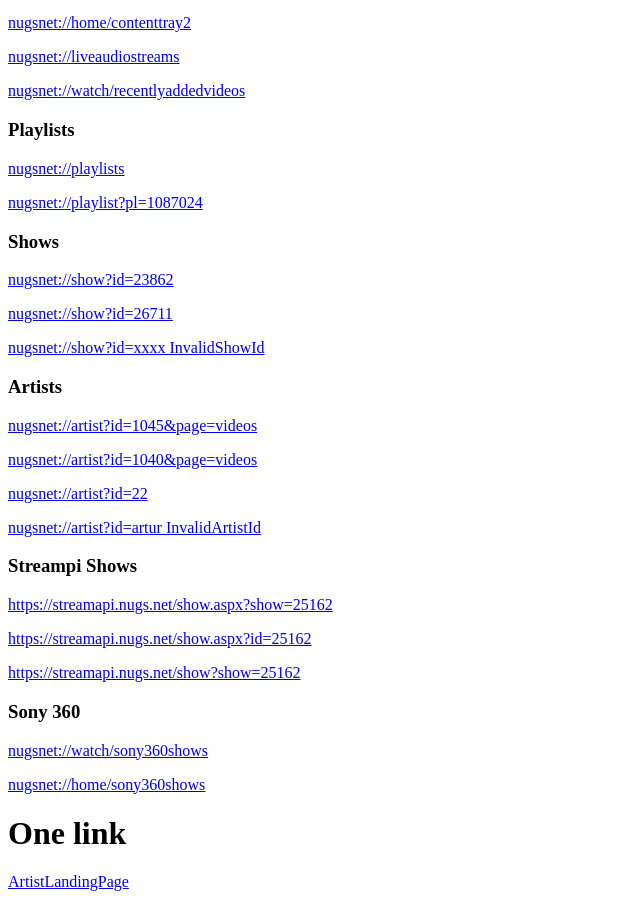
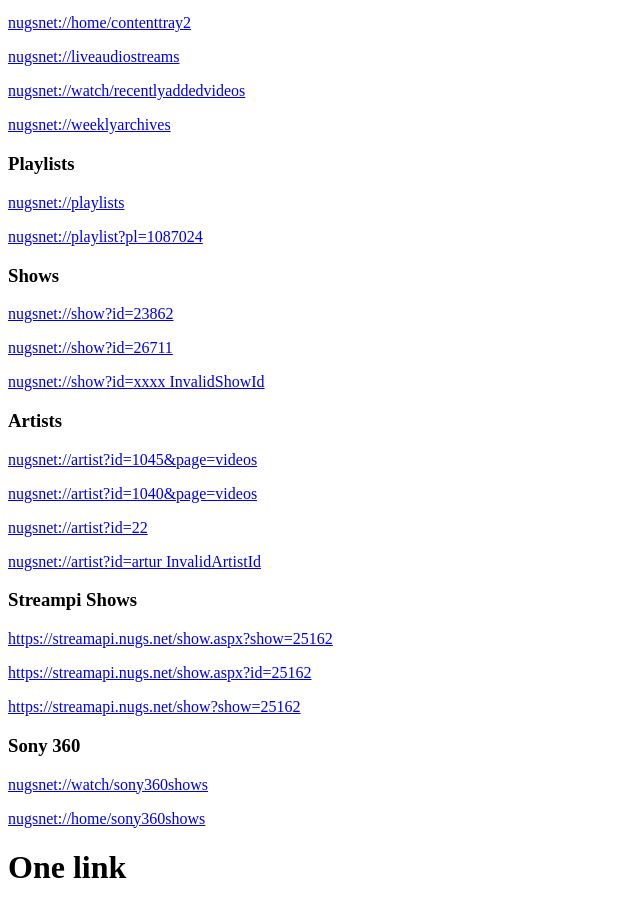
Before and after one commit to igor-kara/deeplinks, a plain HTML site: page index.html in a window 1280 px wide. Shown: the part 1184-2088 px from the top of the page, without its empty margins (0-640 px from the left). Drawn offline with Linux system fonts and the light colour scheme.

Commit message:
Add weeklyarchives link

```diff
--- a/index.html
+++ b/index.html
@@ -44,11 +44,15 @@
 	<a href="nugsnet://event?id=26311 ">nugsnet://event?id=26311</a></p>
     <a href="nugsnet://video">nugsnet://video</a></p>
     <a href="nugsnet://foryou/followartistslist">nugsnet://foryou/followartistslist</a></p>
+
     <a href="nugsnet://home/contenttray">nugsnet://home/contenttray</a></p>
 		<a href="nugsnet://home/contenttray2">nugsnet://home/contenttray2</a></p>
+
     <a href="nugsnet://liveaudiostreams">nugsnet://liveaudiostreams</a></p>
+
 		<a href="nugsnet://watch/recentlyaddedvideos">nugsnet://watch/recentlyaddedvideos</a></p>
 
+<a href="nugsnet://weeklyarchives">nugsnet://weeklyarchives</a><p/>
 
     <h3>Playlists</h3>
     <a href="nugsnet://playlists">nugsnet://playlists</a><p/>
```
